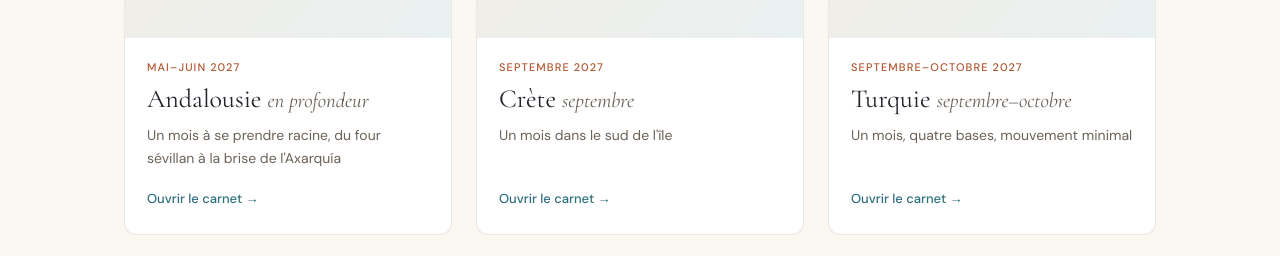
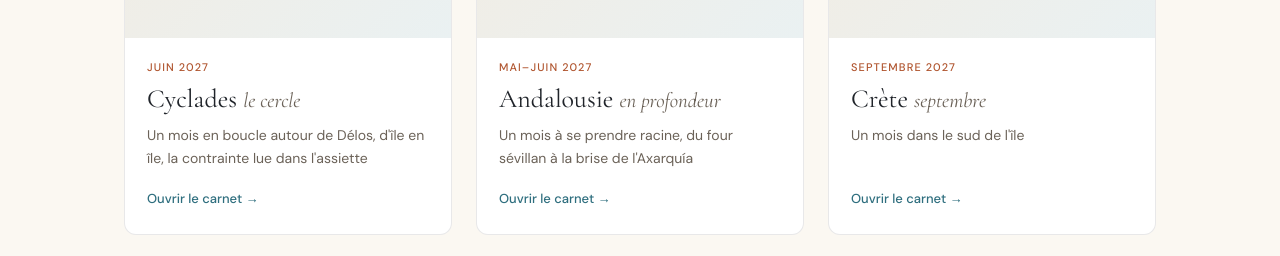
Before and after one commit to MartinChartrand/chartrandapps-site, an Astro site: page / in a window 1280 px wide. Shown: the part 1005-1261 px from the top of the page. Built offline with nearby package versions, Linux system fonts and the light colour scheme; Astro itself is replaced by a stand-in of ours; no server answers.

Commit message:
fix(home): ajoute Cyclades à la landing page (absent du ORDER hardcodé) — carte en tête, format épisode

```diff
--- a/src/pages/index.astro
+++ b/src/pages/index.astro
@@ -22,7 +22,7 @@ function heroUrl(slug: string, heroSlot: string): string | undefined {
 }
 
 // Ordre éditorial (le plus frais d'abord) ; test-fixture exclu (pas public).
-const ORDER = ['andalousie', 'crete', 'turquie'];
+const ORDER = ['cyclades', 'andalousie', 'crete', 'turquie'];
 const voyages = ORDER
   .map((slug) => allDest.find((d) => d.data.slug === slug))
   .filter((d): d is NonNullable<typeof d> => !!d)
```
